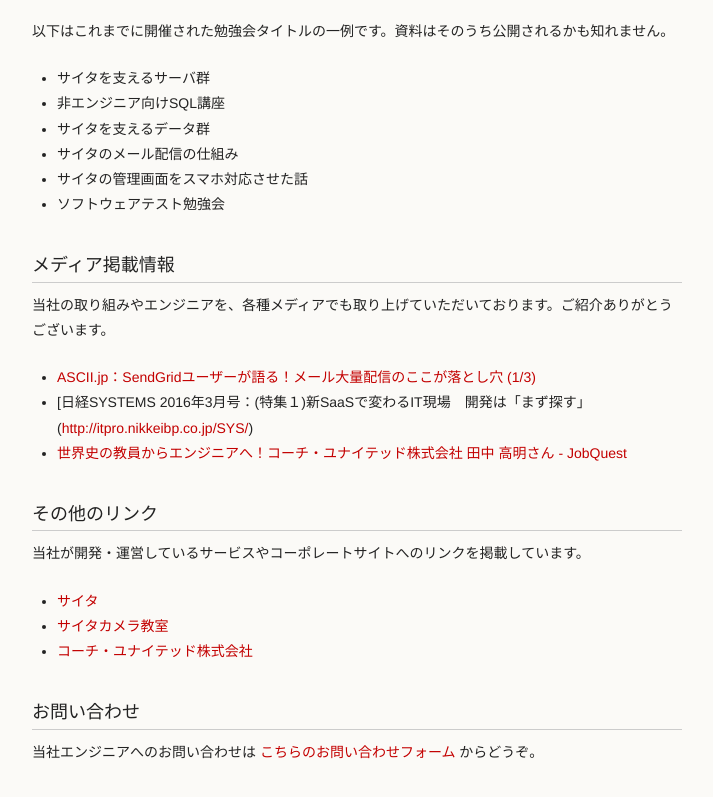
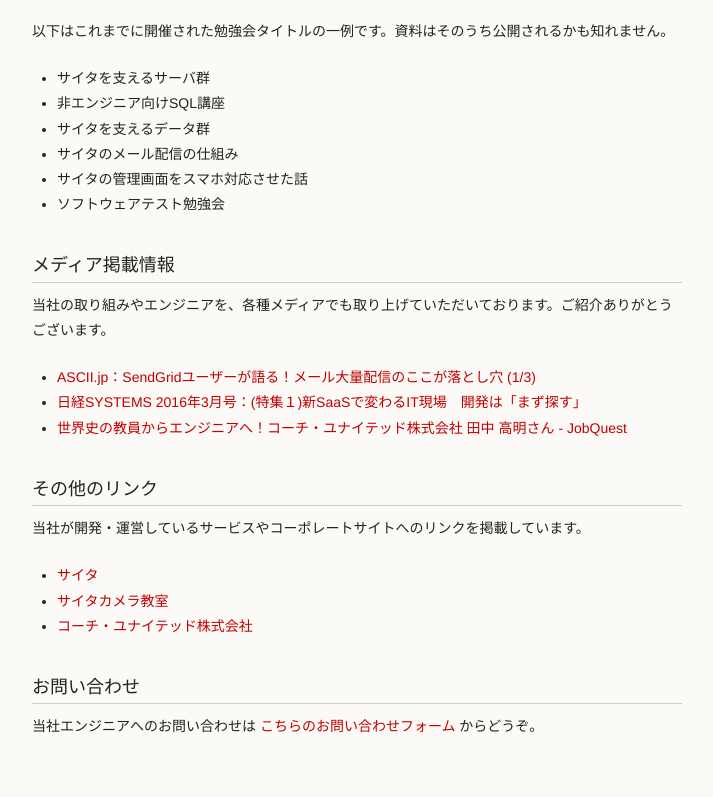
Before and after one commit to cunited/cunited.github.io, a plain HTML site: page index.html in a window 1280 px wide. Shown: the part 1237-2034 px from the top of the page, without its empty margins (278-991 px from the left). Drawn offline with Linux system fonts and the light colour scheme.

Commit message:
Replace master branch with page content via GitHub

```diff
--- a/index.html
+++ b/index.html
@@ -113,7 +113,7 @@
 
 <ul>
 <li><a href="http://ascii.jp/elem/000/001/124/1124296/">ASCII.jp：SendGridユーザーが語る！メール大量配信のここが落とし穴 (1/3)</a></li>
-<li>[日経SYSTEMS 2016年3月号：(特集１)新SaaSで変わるIT現場　開発は「まず探す」(<a href="http://itpro.nikkeibp.co.jp/SYS/">http://itpro.nikkeibp.co.jp/SYS/</a>)</li>
+<li><a href="http://itpro.nikkeibp.co.jp/SYS/">日経SYSTEMS 2016年3月号：(特集１)新SaaSで変わるIT現場　開発は「まず探す」</a></li>
 <li><a href="http://quest.job-q.me/1241">世界史の教員からエンジニアへ！コーチ・ユナイテッド株式会社 田中 高明さん - JobQuest</a></li>
 </ul>
 
```
Also changed, not shown: params.json (+1 -1 lines).
